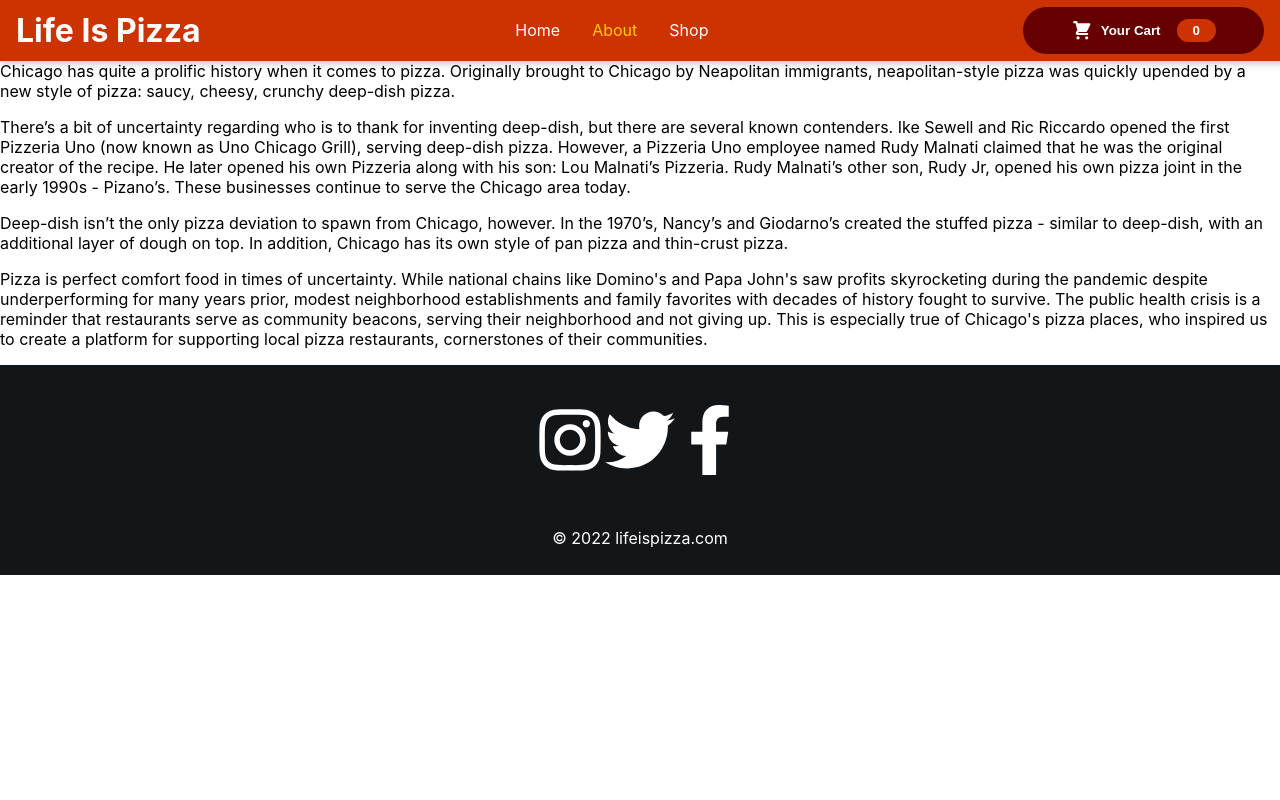
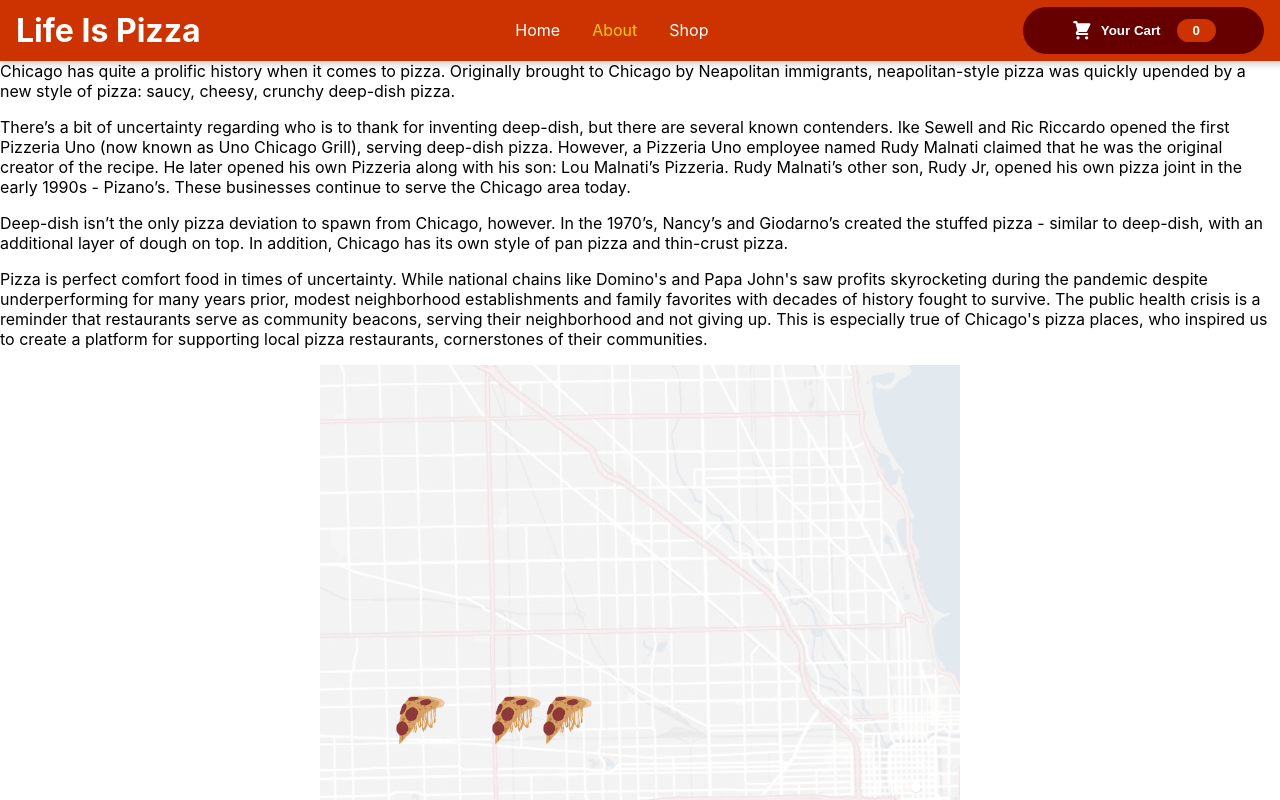
Before and after one commit to ceruleanox/life-is-pizza, a React (Create React App) app: page /about in a window 1280 px wide. Shown: the top 800 px of the page. Built offline with nearby package versions, Linux system fonts and the light colour scheme.

Commit message:
added modals, positioned map

```diff
--- a/package.json
+++ b/package.json
@@ -9,6 +9,7 @@
     "react": "^17.0.2",
     "react-dom": "^17.0.2",
     "react-icons": "^4.3.1",
+    "react-modal": "^3.14.4",
     "react-router-dom": "^6.2.1",
     "react-scripts": "^5.0.0",
     "web-vitals": "^2.1.4"
--- a/src/components/Layout/Map.js
+++ b/src/components/Layout/Map.js
@@ -1,30 +1,78 @@
-import React from 'react';
-
-import PizzaShop from './PizzaShop';
+import React, { useState } from 'react';
+import Modal from 'react-modal';
 
 import classes from './Map.module.css';
 import pizza from '../../assets/pizzaria.png';
-import pizzaShops from './pizza-shops.json';
+
+const modalStyling = {
+    zIndex: 10
+}
 
 function Map() {
+
+    const [hover, setState] = useState(false);
+    const [hover2, setState2] = useState(false);
+    const [hover3, setState3] = useState(false);
+
+    const [modalIsOpen, setIsOpen] = useState(false);
+    const [modalIsOpen2, setIsOpen2] = useState(false);
+    const [modalIsOpen3, setIsOpen3] = useState(false);
+
+    function closeModal() {
+        setIsOpen(false)
+        setIsOpen2(false)
+        setIsOpen3(false)
+    }
+
     return (
         <>
             <div className={classes.map}>
-                <div className={classes.paulie}>
-                    <a href="https://google.com">
-                        <img className={classes.pizza} src={pizza}></img>
-                    </a>
+                <div className={classes.paulie} onMouseOver={() => setState(true)} onMouseOut={() => setState(false)} onClick={() => setIsOpen(true)}>
+                    <img className={classes.pizza} src={pizza}></img>
+                    {hover ? (<img className={classes.pizza} src={pizza} />) : null}
                 </div>
-                <div className={classes.spacca}>
-                    <a href="https://google.com">
-                        <img className={classes.pizza} src={pizza}></img>
-                    </a>
+                <Modal
+                    isOpen={modalIsOpen}
+                    onRequestClose={closeModal}
+                    ariaHideApp={false}
+                    style={modalStyling}
+                    contentLabel="Example Modal"
+                >
+                    <h2>Pizzeria Bebu</h2>
+                    <button onClick={closeModal}>close</button>
+                    <div>Husband and wife duo Zach and Rachel Smith have created a pizzeria that feels like home. Unfortunately, due to the pandemic, they had to make the difficult choice to close their restaurant temporarily. A small family business, Pizzeria Bebu is looking to support their team during this challenging time. </div>
+                </Modal>
+
+                <div className={classes.spacca} onMouseOver={() => setState2(true)} onMouseOut={() => setState2(false)} onClick={() => setIsOpen2(true)}>
+                    <img className={classes.pizza} src={pizza}></img>
+                    {hover2 ? (<img className={classes.pizza} src={pizza} />) : null}
                 </div>
-                <div className={classes.vito}>
-                    <a href="https://google.com">
-                        <img className={classes.pizza} src={pizza}></img>
-                    </a>
+                <Modal
+                    isOpen={modalIsOpen2}
+                    onRequestClose={closeModal}
+                    style={modalStyling}
+                    contentLabel="Example Modal"
+                >
+                    <h2>Paulie Gee's Logan Square</h2>
+                    <button onClick={closeModal}>close</button>
+                    <div>Paulie Gee’s has locations from New York City to New Orleans, but this family-owned location has had its ups and downs since the start of the pandemic. Regardless, they have continued to support their staff & friends by hosting weekly artisan markets, raised money for select charities, and kept their staff safe by modifying their service during the most grueling parts of the pandemic. </div>
+                </Modal>
+
+                <div className={classes.vito} onMouseOver={() => setState3(true)} onMouseOut={() => setState3(false)} onClick={() => setIsOpen3(true)}>
+                    <img className={classes.pizza} src={pizza}></img>
+                    {hover3 ? (<img className={classes.pizza} src={pizza} />) : null}
                 </div>
+                <Modal
+                    isOpen={modalIsOpen3}
+                    onRequestClose={closeModal}
+                    style={modalStyling}
+                    contentLabel="Example Modal"
+                >
+                    <h2>Coalfire</h2>
+                    <button onClick={closeModal}>close</button>
+                    <div>Serving up their own style of pizza, coal-fired in a 1500 degree oven, Coalfire pizza has had a difficult time during the pandemic. From staffing shortages to the threat of third-party delivery services, it has been a battle to persist through the past few years.</div>
+                </Modal>
+
             </div>
         </>
     )
--- a/src/components/Layout/Map.module.css
+++ b/src/components/Layout/Map.module.css
@@ -2,6 +2,10 @@
     height: 1500px;
     background-repeat: no-repeat;
     background-image: url('../../assets/chicago-map.jpg');
+    z-index: -1;
+    position: relative;
+    width: 50%;
+    margin: auto;
 }
 
 .pizza {
@@ -10,25 +14,26 @@
 
 .paulie, .spacca, .vito {
     display: block;
-    position: relative;
+    position: absolute;
+    width: 100px;
 }
 
 .paulie {
     left: 33%;
     top: 300px;
-    z-index: 1;
+    z-index: 0;
 }
 
 .spacca {
     left: 25%;
     top: 300px;
-    z-index: 2;
+    z-index: 0;
 }
 
 .vito {
     left: 10%;
     top: 300px;
-    z-index: 3;
+    z-index: 0;
 }
 
 .centerMap {
--- a/src/components/Pages/About.js
+++ b/src/components/Pages/About.js
@@ -1,5 +1,6 @@
 import { React } from "react";
 
+import Map from '../Layout/Map'
 import classes from "./About.module.css";
 
 function About() {
@@ -43,6 +44,7 @@
             supporting local pizza restaurants, cornerstones of their
             communities.
           </p>
+          <Map />
         </div>
       </div>
     </>
--- a/src/components/Pages/Home.js
+++ b/src/components/Pages/Home.js
@@ -1,6 +1,5 @@
 import { React } from "react";
 import { Link } from "react-router-dom";
-import Map from '../Layout/Map'
 import classes from "./Home.module.css";
 
 function Home() {
@@ -22,7 +21,6 @@
           <Link to="/Shop">
             <button>ORDER NOW</button>
           </Link>
-          <Map />
         </div>
       </div>
     </>
```
Also changed, not shown: 1 other file (tests, documents, lock files or other folders).
